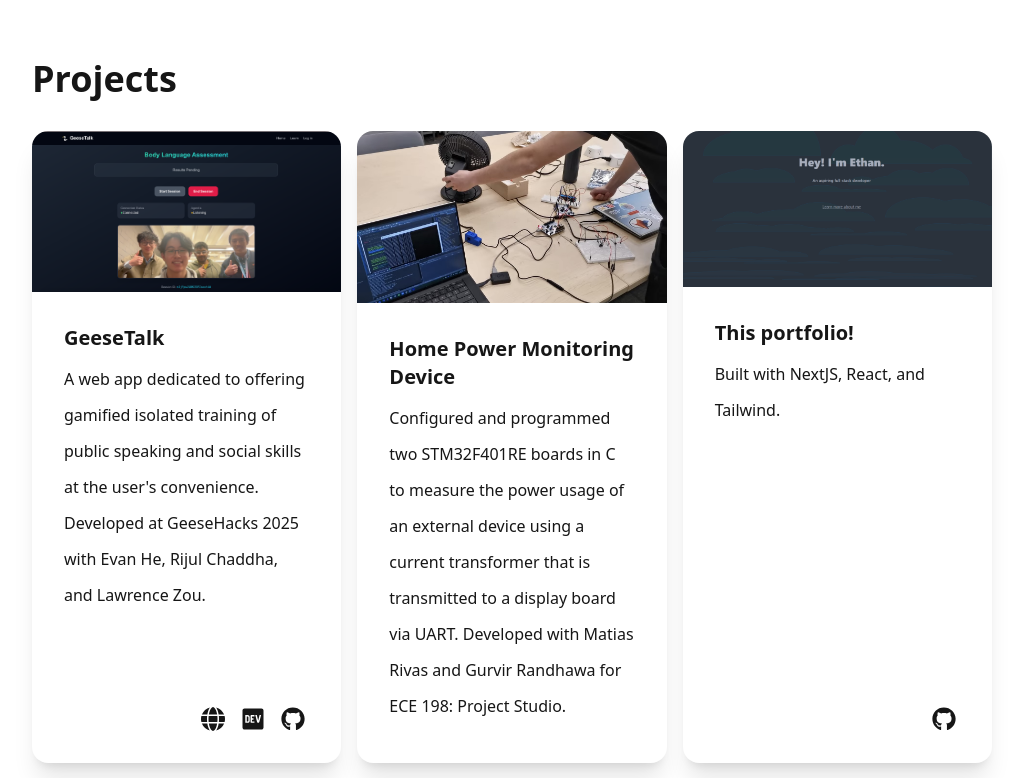
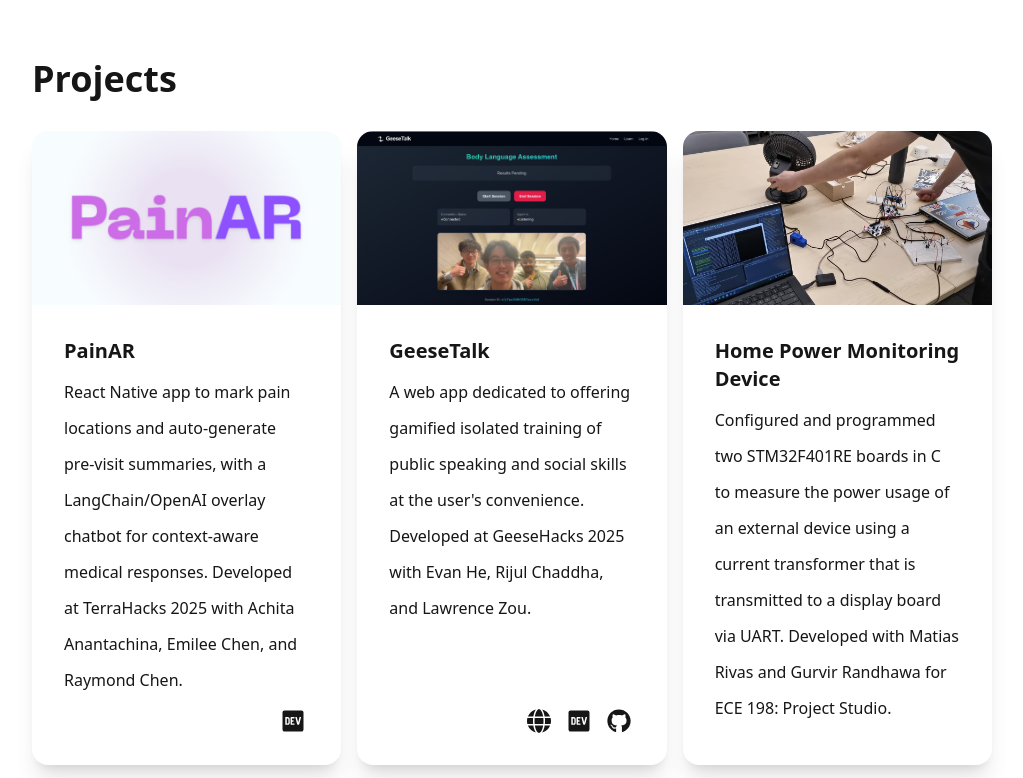
Before and after one commit to chene0/portfolio, a Next.js app: page / in a window 1280 px wide. Shown: the part 1680-2458 px from the top of the page, without its empty margins (128-1151 px from the left). Built offline with nearby package versions, Linux system fonts and the light colour scheme.

Commit message:
add painar project, make project thumbnails have a consistent aspect ratio

```diff
--- a/src/components/projects.tsx
+++ b/src/components/projects.tsx
@@ -31,11 +31,14 @@
             key={key}
         >
             <figure>
-                <Image
-                    src={project.thumbnail}
-                    width={500}
-                    height={500}
-                    alt={project.thumbnail_alt} />
+                <div className="w-full aspect-[16/9] relative"> {/* change 4/3 to 1/1 or 16/9 as needed */}
+                    <Image
+                        src={project.thumbnail}
+                        alt={project.thumbnail_alt}
+                        fill
+                        className="object-cover"
+                    />
+                </div>
             </figure>
             <div className="card-body">
                 <h2 className="card-title">{project.name}</h2>
--- a/src/content/portfolio.ts
+++ b/src/content/portfolio.ts
@@ -231,6 +231,21 @@
 export const Projects: Project[] = [
 	{
 		key: 0,
+		thumbnail: "/terrahacks2025.png",
+		thumbnail_alt: "TerraHacks 2025",
+		name: "PainAR",
+		description:
+			"React Native app to mark pain locations and auto-generate pre-visit summaries, with a LangChain/OpenAI overlay chatbot for context-aware medical responses. Developed at TerraHacks 2025 with Achita Anantachina, Emilee Chen, and Raymond Chen.",
+		links: [
+			{
+				name: "Devpost",
+				destination: "https://devpost.com/software/painar",
+				icon: FaDev,
+			},
+		],
+	},
+	{
+		key: 1,
 		thumbnail: "/geesehacks2025.png",
 		thumbnail_alt: "GeeseHacks 2025",
 		name: "GeeseTalk",
@@ -255,7 +270,7 @@
 		],
 	},
 	{
-		key: 1,
+		key: 2,
 		thumbnail: "/ece198.png",
 		thumbnail_alt: "ECE 198",
 		name: "Home Power Monitoring Device",
@@ -264,7 +279,7 @@
 		links: [],
 	},
 	{
-		key: 2,
+		key: 3,
 		thumbnail: "/portfolio.png",
 		thumbnail_alt: "Portfolio",
 		name: "This portfolio!",
@@ -278,7 +293,7 @@
 		],
 	},
 	{
-		key: 3,
+		key: 4,
 		thumbnail: "/vance.png",
 		thumbnail_alt: "Vance",
 		name: "Vance",
@@ -298,7 +313,7 @@
 		],
 	},
 	{
-		key: 4,
+		key: 5,
 		thumbnail: "/focar.png",
 		thumbnail_alt: "Focar",
 		name: "Focar",
@@ -312,7 +327,7 @@
 		],
 	},
 	{
-		key: 5,
+		key: 6,
 		thumbnail: "/pilon.jpg",
 		thumbnail_alt: "Pilon",
 		name: "Pilon",
@@ -332,7 +347,7 @@
 		],
 	},
 	{
-		key: 6,
+		key: 7,
 		thumbnail: "/fps.PNG",
 		thumbnail_alt: "First Person Shooter",
 		name: "Untitled First Person Shooter",
```
Also changed, not shown: public/terrahacks2025.png (added).
